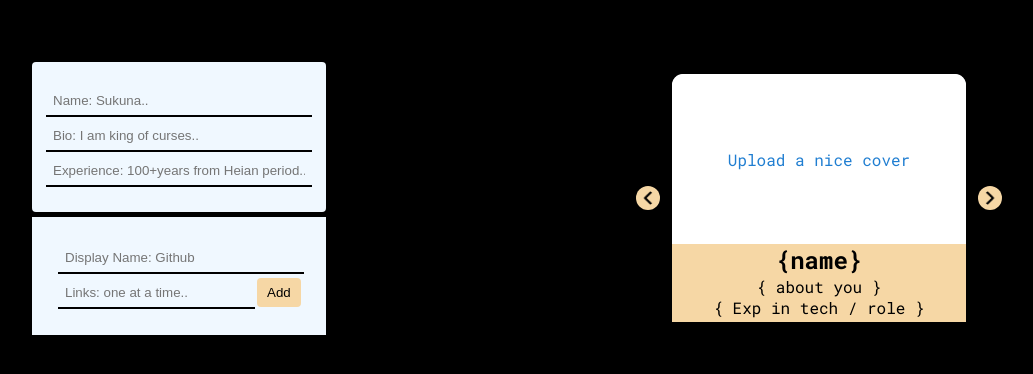
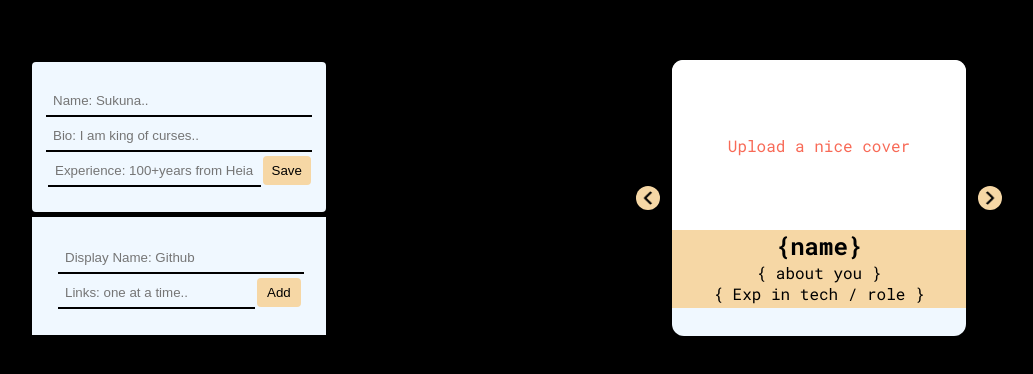
Before and after one commit to KiranPolaki/linktree, a React (Vite) app: page /create in a window 1280 px wide. Shown: the part 202-576 px from the top of the page, without its empty margins (141-1174 px from the left). Built offline with nearby package versions, Linux system fonts and the light colour scheme.

Commit message:
input done

```diff
--- a/src/components/Input.jsx
+++ b/src/components/Input.jsx
@@ -1,19 +1,28 @@
-import { useState } from "react";
+import { useEffect, useState } from "react";
 
 function Input({ sampleTree, setSampleTree, links, setLinks }) {
   const [linkName, setLinkName] = useState("");
   const [inputLink, setInputLink] = useState("");
-  function handleLinks() {}
+  const [bio, setBio] = useState({});
+  let id = 1;
+  function handleLinks() {
+    setLinks([...links, { id: id, name: linkName, link: inputLink }]);
+    id++;
+    setLinkName("");
+    setInputLink("");
+  }
+
+  function handleSave() {}
+
   return (
     <div className="input-container">
       <div className="input-card">
-        {console.log(typeof sampleTree.name)}
         <input
           className="input-box"
           type="text"
           maxLength={19}
           placeholder="Name: Sukuna.."
-          value={sampleTree.name}
+          value={sampleTree?.name}
           onChange={(e) =>
             setSampleTree({ ...sampleTree, name: e.target.value })
           }
@@ -28,8 +37,9 @@ function Input({ sampleTree, setSampleTree, links, setLinks }) {
             setSampleTree({ ...sampleTree, bio: e.target.value });
           }}
         />
+        <div className="input-links">
           <input
-          className="input-box"
+            className="input-box-links"
             type="text"
             maxLength={35}
             placeholder="Experience: 100+years from Heian period..."
@@ -38,6 +48,10 @@ function Input({ sampleTree, setSampleTree, links, setLinks }) {
               setSampleTree({ ...sampleTree, experience: e.target.value });
             }}
           />
+          <button className="links-btn" onClick={handleSave}>
+            Save
+          </button>
+        </div>
       </div>
       <div className="links-card">
         <div className="input-links">
@@ -45,12 +59,15 @@ function Input({ sampleTree, setSampleTree, links, setLinks }) {
             type="text"
             className="input-box"
             placeholder="Display Name: Github"
-            // value={link}
+            value={linkName}
+            onChange={(e) => setLinkName(e.target.value)}
           />
           <input
             className="input-box-links"
             type="text"
             placeholder="Links: one at a time.."
+            value={inputLink}
+            onChange={(e) => setInputLink(e.target.value)}
           />
           <button className="links-btn" onClick={handleLinks}>
             Add
--- a/src/components/SampleLinks.jsx
+++ b/src/components/SampleLinks.jsx
@@ -1,8 +1,34 @@
-/* eslint-disable react/prop-types */
-/* eslint-disable no-unused-vars */
-import { useState } from "react";
+import { useEffect, useState } from "react";
 function SampleLinks({ setLinks, links }) {
-  return <div className="sample-links-container"></div>;
+  return (
+    <div className="sample-links-container">
+      {console.log(links, "links")}
+      {links.length === 0 ? (
+        <></>
+      ) : (
+        links.map((link) => {
+          return (
+            <div className="sample-link" key={link?.id}>
+              <img
+                src={`${link?.link}/favicon.ico`}
+                width="25"
+                height="25"
+                className="img-link"
+              />
+              <a
+                href={link?.link}
+                target="_blank"
+                key="link?.id"
+                className="sample"
+              >
+                <p>{link?.name}</p>
+              </a>
+            </div>
+          );
+        })
+      )}
+    </div>
+  );
 }
 
 export { SampleLinks };
--- a/src/index.css
+++ b/src/index.css
@@ -63,7 +63,7 @@ body {
   background: #fff;
   user-select: none;
   cursor: pointer;
-  color: #207ed1;
+  color: #f86a57;
   transition: all 1s;
   border-top-right-radius: 11px;
   border-top-left-radius: 11px;
@@ -90,6 +90,33 @@ body {
   gap: 4px;
   padding: 12px 0px;
   flex-wrap: wrap;
+}
+
+.sample-links-container {
+  padding: 14px;
+  display: flex;
+  flex-direction: column;
+  justify-content: center;
+  align-items: center;
+  gap: 7px;
+}
+
+.sample-link {
+  background-color: #f86a57;
+  display: flex;
+  padding: 6px;
+  width: 80%;
+  border-radius: 12px;
+}
+
+.sample {
+  text-decoration: none;
+  color: #fff;
+  flex: 2;
+  display: flex;
+  align-items: center;
+  justify-content: center;
+  font-weight: 600;
 }
 
 .links-sh {
```
Lines whose indentation alone changed are shown as unchanged.
